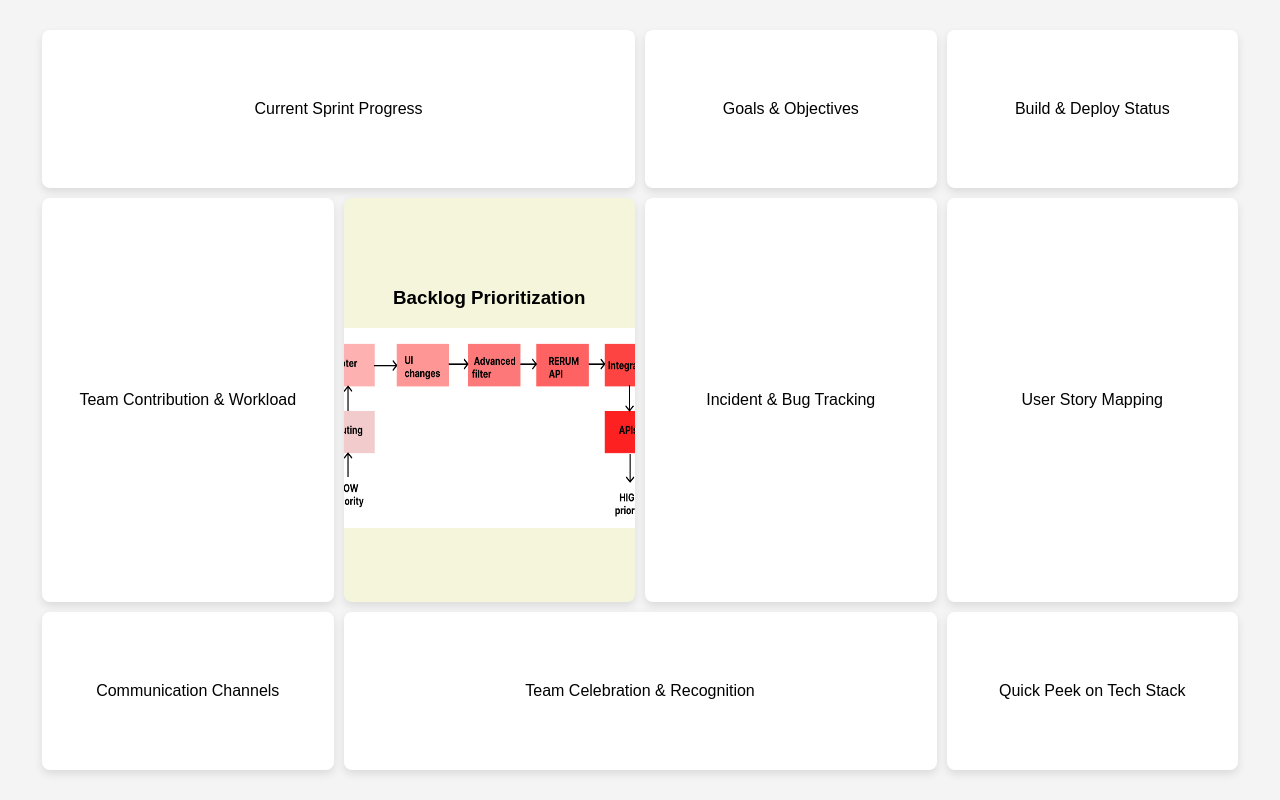
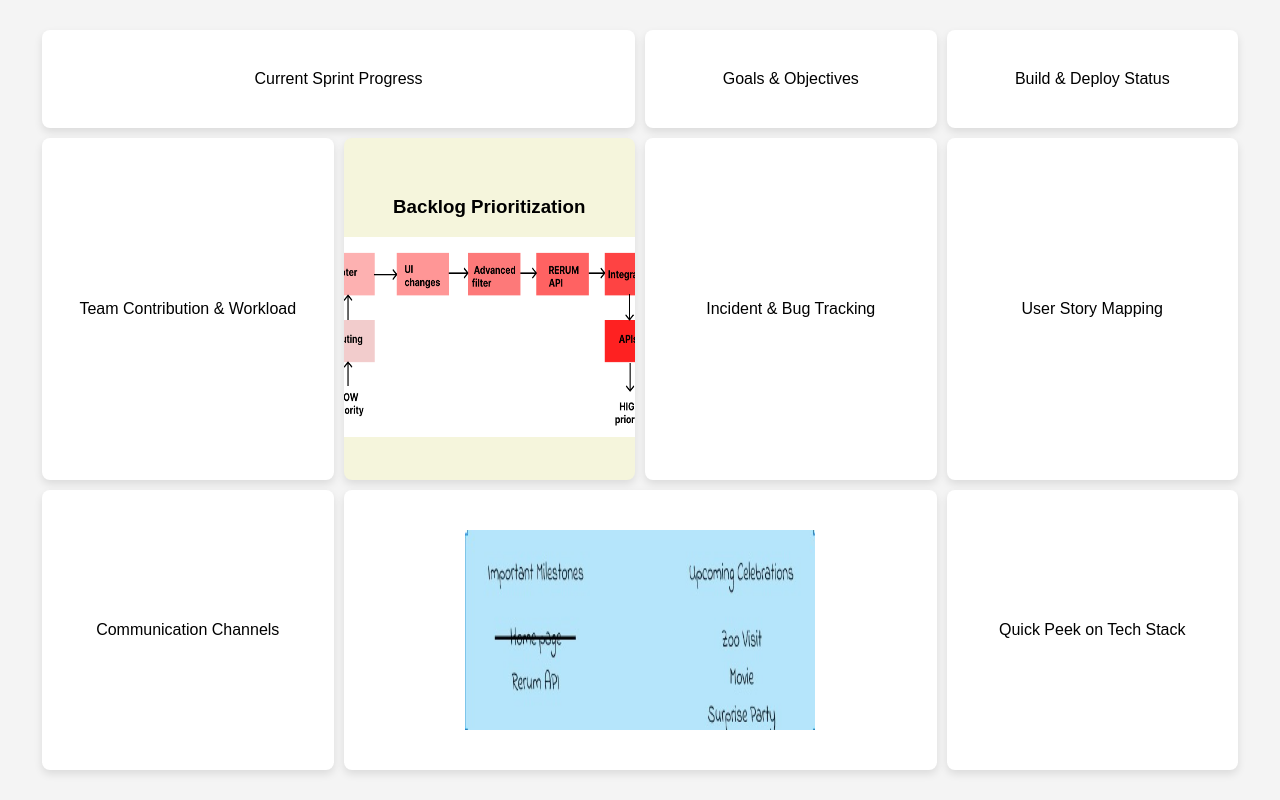
Before and after one commit to slu-csci-5030/Ram_IR, a plain HTML site: page Index.html in a window 1280 px wide. Drawn offline with Linux system fonts and the light colour scheme.

Commit message:
Modified Readme for backlog prioritization and created element for celebrations and milestones

```diff
--- a/Index.html
+++ b/Index.html
@@ -52,7 +52,8 @@
 				Communication Channels
 			</div>
 			<div class="block large" id="teamCelebration">
-				Team Celebration & Recognition
+				<!-- Team Celebration & Recognition -->
+				<img src="./Assets/celeb.jpg" alt="" height="200" width="350" />
 			</div>
 			<div class="block small" id="techStackPeek">Quick Peek on Tech Stack</div>
 		</div>
```
Also changed, not shown: Assets/celeb.jpg (added), 1 other file.
